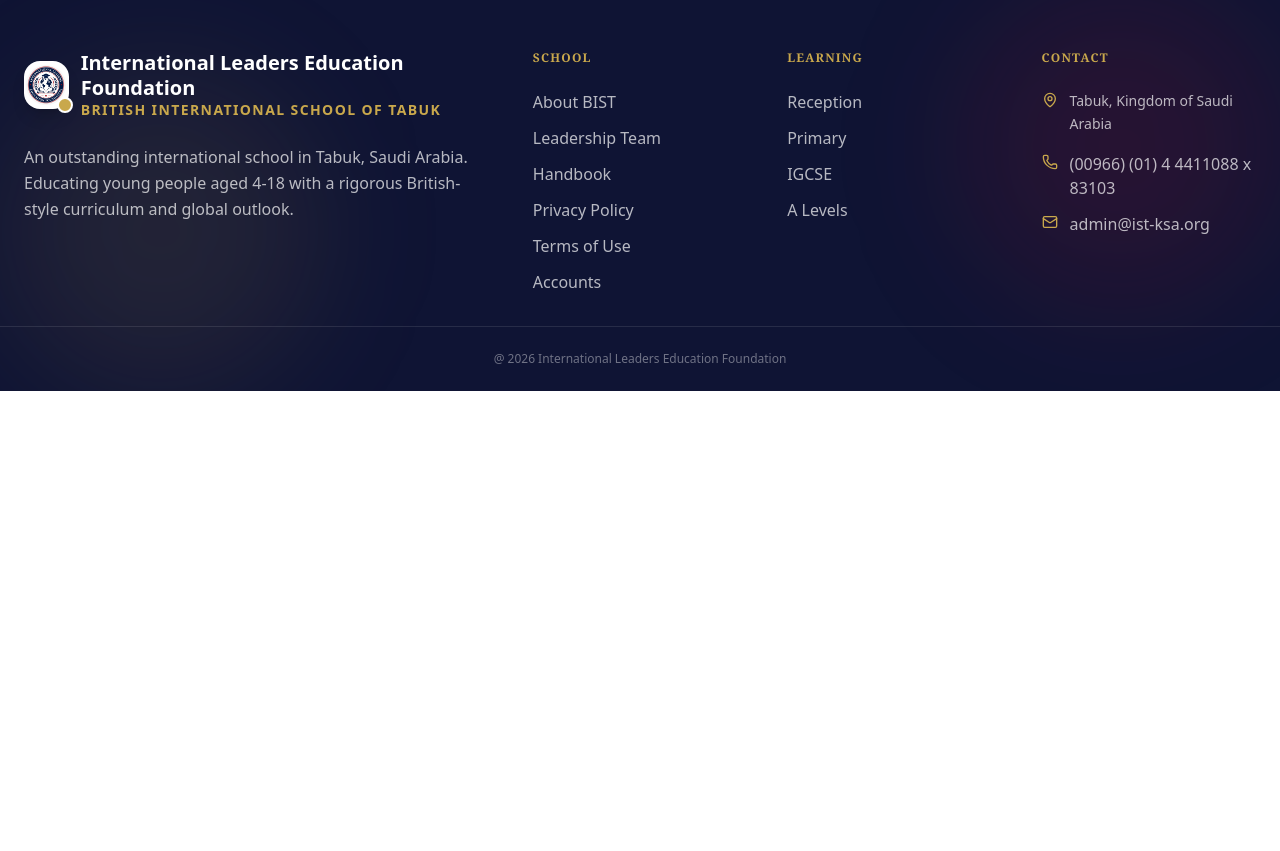
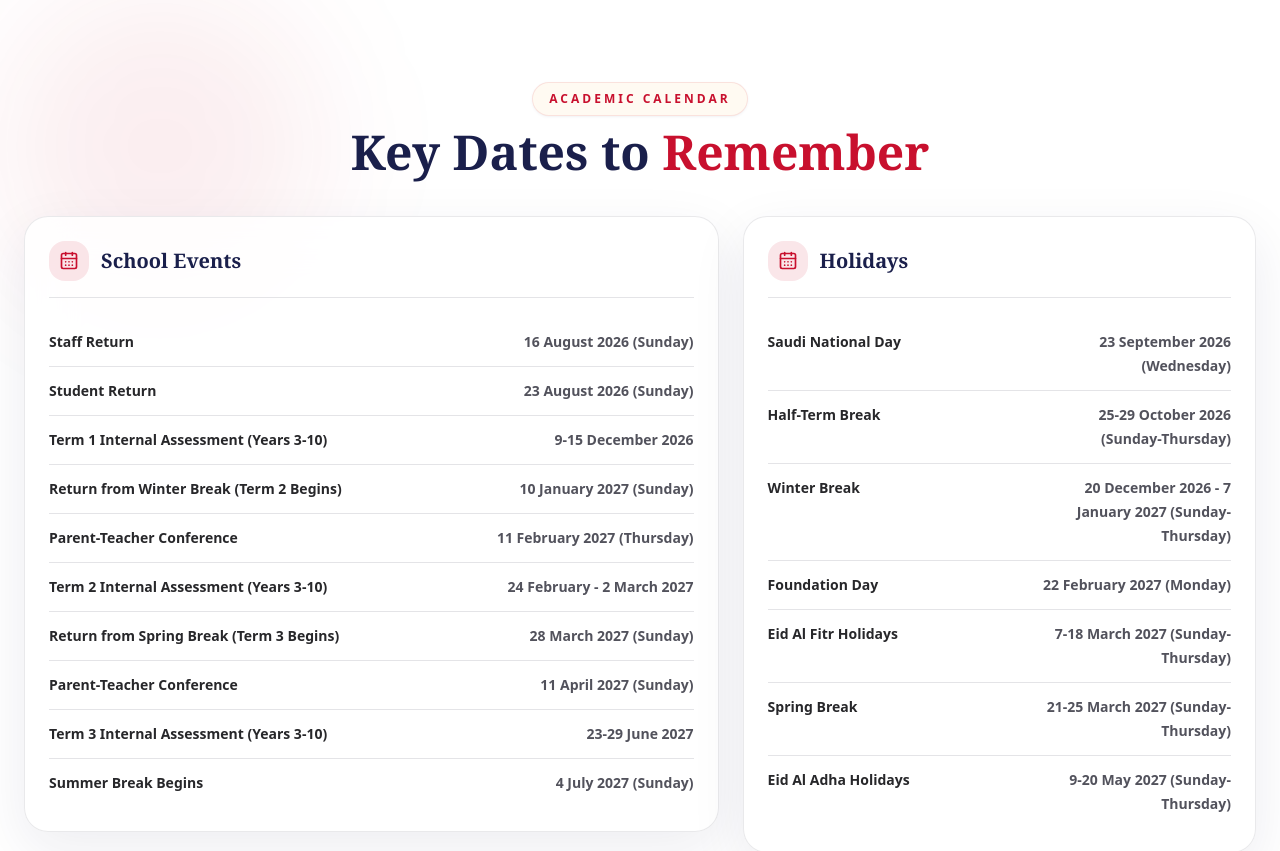
Before and after one commit to MuhammadOsman381/bis-tabuk, a Next.js app: page / in a window 1280 px wide. Shown: the part 1720-2571 px from the top of the page. Before the commit the page ends 2111 px from the top, so only its background shows below. Built offline with nearby package versions, Linux system fonts and the light colour scheme; no server answers; the database is empty.

Commit message:
Add key dates to homepage

```diff
--- a/app/beyond-the-classroom/_components/content.ts
+++ b/app/beyond-the-classroom/_components/content.ts
@@ -280,18 +280,12 @@
         bullets: [
           'Football',
           'Basketball',
-          'Swimming',
-          'Choir',
-          'Orchestra',
-          'Drama',
-          'Art Club',
-          'Robotics',
+          'Volleyball',
+          'Dodgeball',
+          'Gymnastic',
+          'Badminton',
+          'Table tennis',
           'Coding',
-          'MUN',
-          'Student Council',
-          'Duke of Edinburgh Award',
-          'House competitions',
-          'Community service',
         ],
       },
     ],
--- a/app/page.tsx
+++ b/app/page.tsx
@@ -6,11 +6,8 @@
 import Navbar from '@/components/layout/Navbar';
 import Sidebar from '@/components/layout/Sidebar';
 import Hero from '@/components/sections/Hero';
-import Stages from '@/components/sections/Stages';
-import Values from '@/components/sections/Values';
 import SchoolLife from '@/components/sections/SchoolLife';
-import Events from '@/components/sections/Events';
-import News from '@/components/sections/News';
+import KeyDates from '@/components/sections/KeyDates';
 import Footer from '@/components/layout/Footer';
 
 export default function Home() {
@@ -28,6 +25,7 @@
         <Navbar isSidebarOpen={isSidebarOpen} onToggleSidebar={() => setIsSidebarOpen((value) => !value)} />
         <Hero />
         <SchoolLife />
+        <KeyDates />
         <Footer />
       </div>
     </motion.main>
--- /dev/null
+++ b/components/sections/KeyDates.tsx
@@ -0,0 +1,77 @@
+'use client';
+
+import { CalendarDays } from 'lucide-react';
+import { motion, Reveal, staggerContainer } from '../ui/Motion';
+
+const schoolEvents = [
+  { event: 'Staff Return', date: '16 August 2026 (Sunday)' },
+  { event: 'Student Return', date: '23 August 2026 (Sunday)' },
+  { event: 'Term 1 Internal Assessment (Years 3-10)', date: '9-15 December 2026' },
+  { event: 'Return from Winter Break (Term 2 Begins)', date: '10 January 2027 (Sunday)' },
+  { event: 'Parent-Teacher Conference', date: '11 February 2027 (Thursday)' },
+  { event: 'Term 2 Internal Assessment (Years 3-10)', date: '24 February - 2 March 2027' },
+  { event: 'Return from Spring Break (Term 3 Begins)', date: '28 March 2027 (Sunday)' },
+  { event: 'Parent-Teacher Conference', date: '11 April 2027 (Sunday)' },
+  { event: 'Term 3 Internal Assessment (Years 3-10)', date: '23-29 June 2027' },
+  { event: 'Summer Break Begins', date: '4 July 2027 (Sunday)' },
+];
+
+const holidays = [
+  { event: 'Saudi National Day', date: '23 September 2026 (Wednesday)' },
+  { event: 'Half-Term Break', date: '25-29 October 2026 (Sunday-Thursday)' },
+  { event: 'Winter Break', date: '20 December 2026 - 7 January 2027 (Sunday-Thursday)' },
+  { event: 'Foundation Day', date: '22 February 2027 (Monday)' },
+  { event: 'Eid Al Fitr Holidays', date: '7-18 March 2027 (Sunday-Thursday)' },
+  { event: 'Spring Break', date: '21-25 March 2027 (Sunday-Thursday)' },
+  { event: 'Eid Al Adha Holidays', date: '9-20 May 2027 (Sunday-Thursday)' },
+];
+
+function DateList({ title, items }: { title: string; items: Array<{ event: string; date: string }> }) {
+  return (
+    <div className="rounded-3xl border border-zinc-200/80 bg-white/82 p-5 shadow-[0_18px_55px_rgba(26,31,75,0.08)] backdrop-blur-xl dark:border-white/10 dark:bg-white/[0.04] sm:p-6">
+      <div className="mb-5 flex items-center gap-3 border-b border-zinc-200 pb-4 dark:border-white/10">
+        <span className="flex h-10 w-10 shrink-0 items-center justify-center rounded-2xl bg-[#C8102E]/10 text-[#C8102E] dark:bg-[#C9A84C]/12 dark:text-[#C9A84C]">
+          <CalendarDays className="h-5 w-5" />
+        </span>
+        <h3 className="text-xl font-black text-[#1A1F4B] dark:text-zinc-50">{title}</h3>
+      </div>
+      <div className="divide-y divide-zinc-200 dark:divide-white/10">
+        {items.map((item) => (
+          <div key={`${title}-${item.event}`} className="grid gap-1 py-3 sm:grid-cols-[minmax(0,1fr)_minmax(12rem,0.75fr)] sm:gap-5">
+            <p className="text-sm font-black leading-6 text-zinc-800 dark:text-zinc-100">{item.event}</p>
+            <p className="text-sm font-semibold leading-6 text-zinc-600 dark:text-zinc-300 sm:text-right">{item.date}</p>
+          </div>
+        ))}
+      </div>
+    </div>
+  );
+}
+
+export default function KeyDates() {
+  return (
+    <section className="relative overflow-hidden bg-white py-20 text-[#1A1F4B] dark:bg-zinc-950 dark:text-white sm:py-24">
+      <div className="absolute left-0 top-0 h-80 w-80 rounded-full bg-[#C8102E]/7 blur-3xl dark:bg-[#C9A84C]/10" />
+      <div className="relative mx-auto max-w-7xl px-6">
+        <Reveal className="mb-10 text-center">
+          <span className="inline-flex rounded-full border border-[#C8102E]/10 bg-[#fffaf2] px-4 py-2 text-xs font-bold uppercase tracking-[3px] text-[#C8102E] shadow-sm shadow-[#1A1F4B]/5 backdrop-blur-xl dark:border-white/10 dark:bg-white/8 dark:text-[#C9A84C]">Academic Calendar</span>
+          <h2 className="mt-3 text-4xl font-bold md:text-5xl">Key Dates to <span className="text-[#C8102E] dark:text-[#C9A84C]">Remember</span></h2>
+        </Reveal>
+
+        <motion.div
+          initial="hidden"
+          whileInView="visible"
+          viewport={{ once: true, margin: '-80px' }}
+          variants={staggerContainer}
+          className="grid gap-6 lg:grid-cols-[1.15fr_0.85fr]"
+        >
+          <motion.div variants={{ hidden: { opacity: 0, y: 18 }, visible: { opacity: 1, y: 0 } }}>
+            <DateList title="School Events" items={schoolEvents} />
+          </motion.div>
+          <motion.div variants={{ hidden: { opacity: 0, y: 18 }, visible: { opacity: 1, y: 0 } }}>
+            <DateList title="Holidays" items={holidays} />
+          </motion.div>
+        </motion.div>
+      </div>
+    </section>
+  );
+}
```
